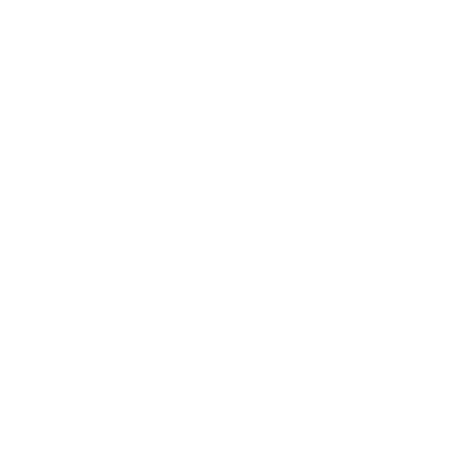
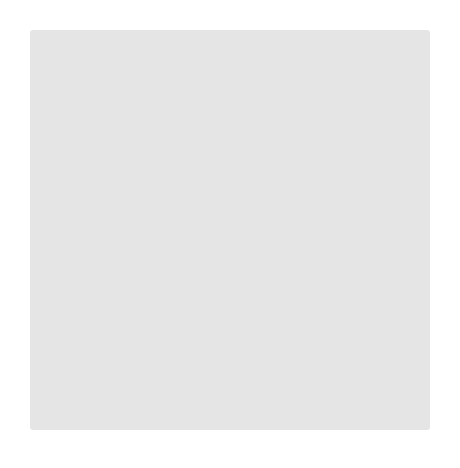
Before and after one commit to monsieurluge/random-avatar-generator, an Electron app: page desktop/sources/index.html in a window 460 px wide. Drawn offline with Linux system fonts and the light colour scheme.

Commit message:
create the client and the renderer objets

```diff
--- a/desktop/sources/index.html
+++ b/desktop/sources/index.html
@@ -6,8 +6,16 @@
         <meta name="viewport" content="width=device-width, initial-scale=1.0">
         <link rel="stylesheet" type="text/css" href="links/reset.css" />
         <link rel="stylesheet" type="text/css" href="links/main.css" />
+        <script src="scripts/client.js"></script>
+        <script src="scripts/renderer.js"></script>
     </head>
 
     <body style="-webkit-app-region:drag">
+        <script>
+            'use strict'
+            const client = new Client()
+            client.install(document.body)
+            window.addEventListener('load', () => client.start)
+        </script>
     </body>
 </html>
--- a/desktop/sources/links/main.css
+++ b/desktop/sources/links/main.css
@@ -7,7 +7,15 @@ body {
   overflow: hidden;
   transition: background-color 500ms;
   -webkit-app-region: drag;
-  padding: 30px;
   width: calc(100vw - 60px);
   height: calc(100vh - 60px);
 }
+
+#avatar {
+  position: absolute;
+  top: 30px;
+  left: 30px;
+  overflow: hidden;
+  background-color: rgba(0, 0, 0, 0.1);
+  border-radius: 3px;
+}
--- /dev/null
+++ b/desktop/sources/scripts/client.js
@@ -0,0 +1,11 @@
+'use strict'
+
+function Client() {
+  // todo
+}
+
+Client.prototype.install = function(host) {
+  this.renderer = new Renderer()
+
+  this.renderer.install(host)
+}
--- /dev/null
+++ b/desktop/sources/scripts/renderer.js
@@ -0,0 +1,17 @@
+'use strict'
+
+function Renderer() {
+  // todo
+}
+
+Renderer.prototype.install = function(host) {
+  this.canvas = document.createElement('canvas')
+  this.canvas.id = 'avatar'
+  this.canvas.height = '400px'
+  this.canvas.width = '400px'
+  this.canvas.style.height = '400px'
+  this.canvas.style.width = '400px'
+  this.context = this.canvas.getContext('2d')
+
+  host.appendChild(this.canvas)
+}
```
